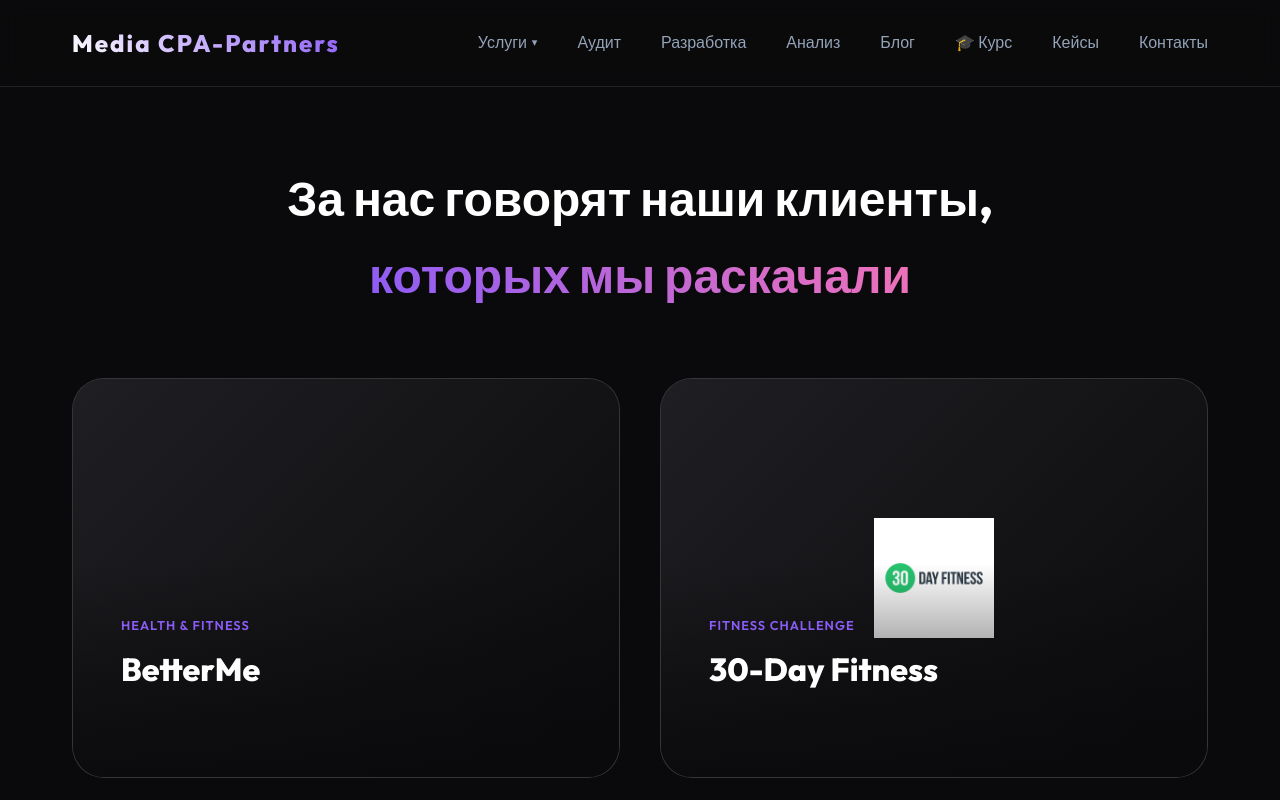
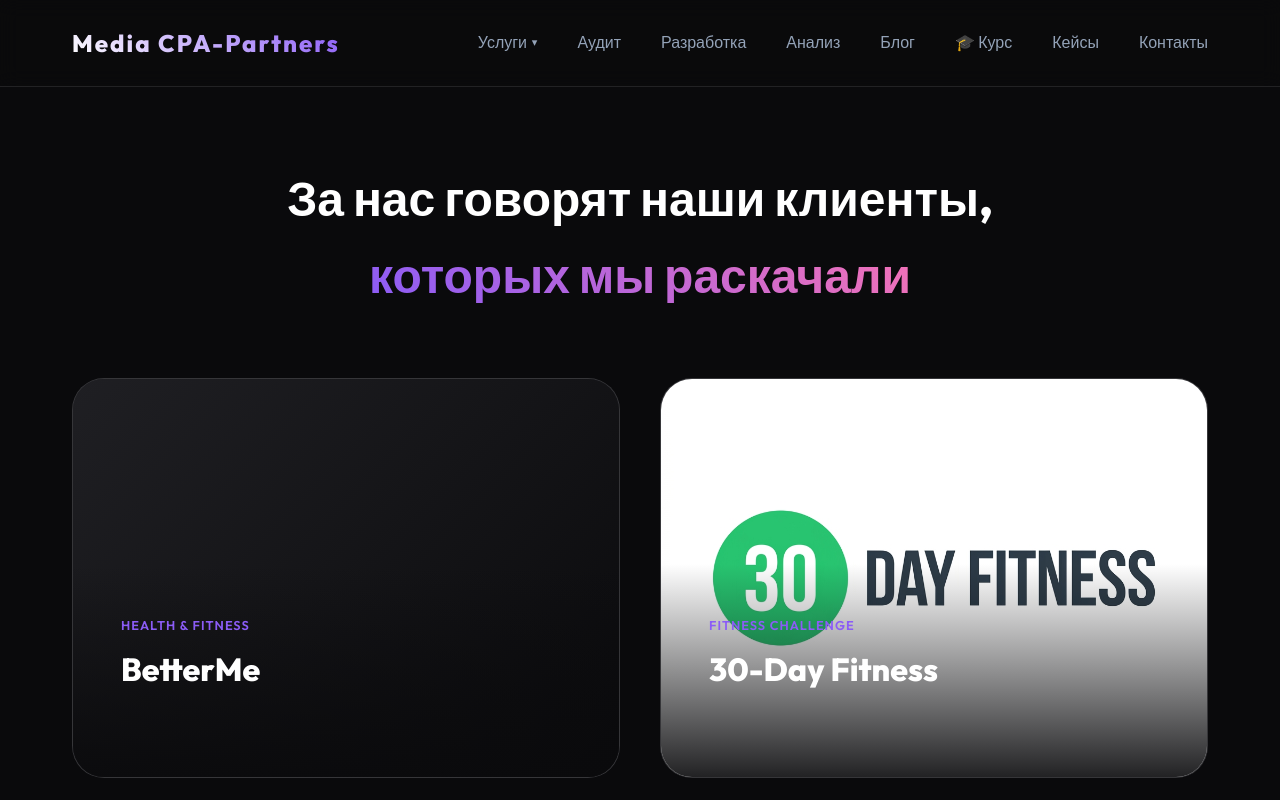
Before and after one commit to Arteminamerica90/mywebsite, a React (Vite) app: page / in a window 1280 px wide. Shown: the top 800 px of the page. Built offline with nearby package versions, Linux system fonts and the light colour scheme.

Commit message:
Stretch case image to cover the entire portfolio block

```diff
--- a/src/pages/Home.jsx
+++ b/src/pages/Home.jsx
@@ -34,12 +34,12 @@ function Home() {
                         {cases.map((item, index) => (
                             <Link to={`/cases/${item.id}`} className="portfolio-card-link" key={index}>
                                 <div className="portfolio-card fade-in" style={{ animationDelay: `${index * 0.1}s` }}>
-                                    <div className="portfolio-img-placeholder" style={{ display: 'flex', alignItems: 'center', justifyContent: 'center', padding: '2rem' }}>
+                                    <div className="portfolio-img-placeholder" style={{ position: 'relative', width: '100%', height: '100%' }}>
                                         {item.img ? (
                                             <img
                                                 src={item.img}
                                                 alt={item.title}
-                                                style={{ maxWidth: '80%', maxHeight: '120px', objectFit: 'contain' }}
+                                                style={{ width: '100%', height: '100%', objectFit: 'cover' }}
                                             />
                                         ) : null}
                                         <div className="portfolio-overlay">
```
